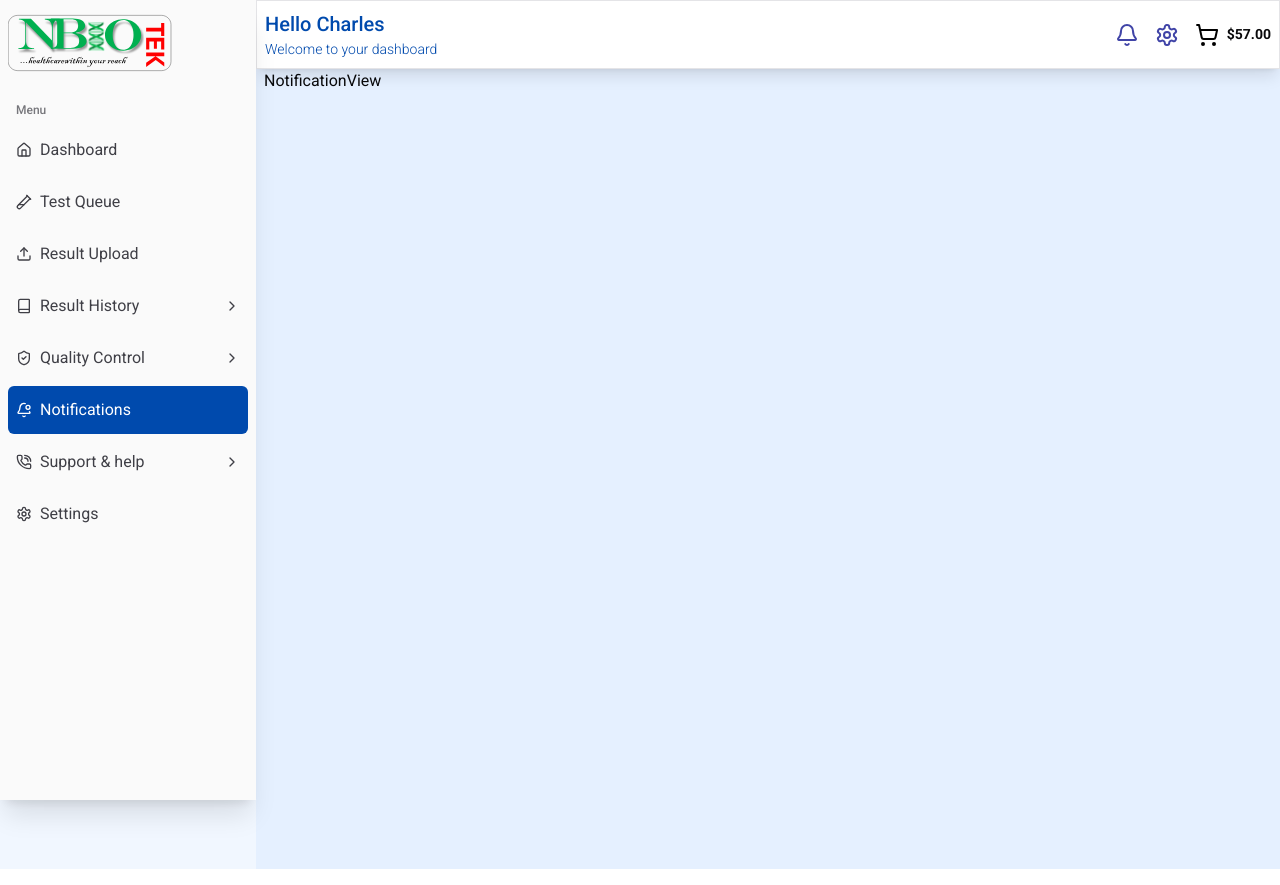
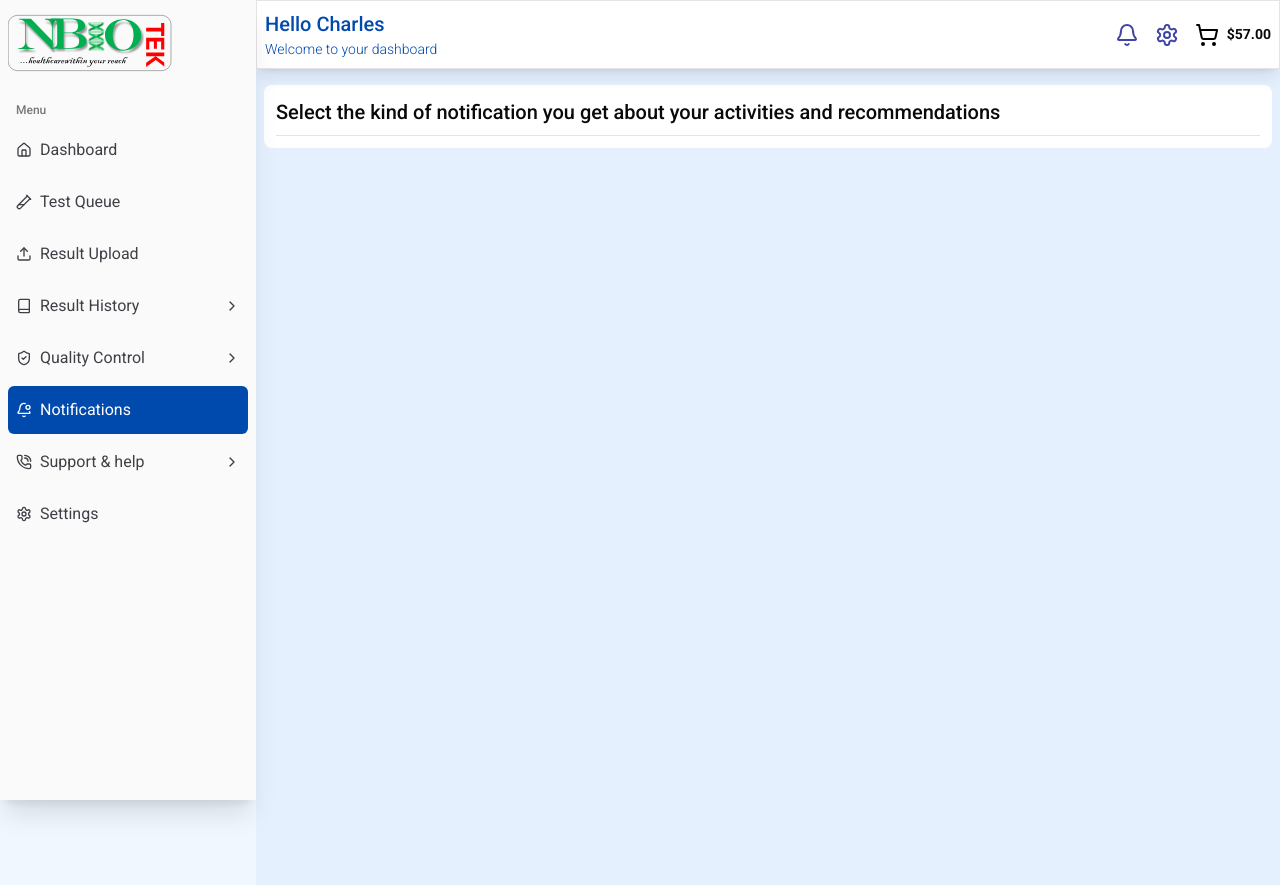
Before and after one commit to Nbiotek/frontend, a Next.js app: page /lab-tech/notification in a window 1280 px wide. Built offline with nearby package versions, Linux system fonts and the light colour scheme.

Commit message:
toggle component

```diff
--- a/package.json
+++ b/package.json
@@ -29,6 +29,7 @@
     "@radix-ui/react-select": "^2.1.5",
     "@radix-ui/react-separator": "^1.1.1",
     "@radix-ui/react-slot": "^1.1.1",
+    "@radix-ui/react-switch": "^1.1.2",
     "@radix-ui/react-tooltip": "^1.1.7",
     "@tanstack/react-query": "^5.64.2",
     "@tanstack/react-query-devtools": "^5.64.2",
--- a/src/app/(modules)/lab-tech/notification/NotificationView.tsx
+++ b/src/app/(modules)/lab-tech/notification/NotificationView.tsx
@@ -1,7 +1,18 @@
+import { SubTitle } from '@/atoms/typographys';
+import { Switch } from '@/components/ui/switch';
 import React from 'react';
 
 const NotificationView = () => {
-  return <div>NotificationView</div>;
+  return (
+    <div className="w-full rounded-lg bg-white p-3">
+      <div className="border-b pb-2">
+        <SubTitle
+          className=""
+          text="Select the kind of notification you get about your activities and recommendations"
+        />
+      </div>
+    </div>
+  );
 };
 
 export default NotificationView;
--- a/src/app/(modules)/lab-tech/notification/page.tsx
+++ b/src/app/(modules)/lab-tech/notification/page.tsx
@@ -1,4 +1,10 @@
 import NotificationView from './NotificationView';
+import { type Metadata } from 'next';
+import ROUTES from '@/constants/routes';
+
+const { title, description } = ROUTES.LAB_TECH_NOTIFICATION;
+
+export const metadat: Metadata = { title, description };
 
 const NotificationPage = () => {
   return <NotificationView />;
--- a/src/app/(modules)/layout.tsx
+++ b/src/app/(modules)/layout.tsx
@@ -7,7 +7,7 @@
     <SidebarProvider>
       <div className="flex min-h-screen w-full bg-blue-50/10">
         <AppSidebar />
-        <main className="w-full bg-blue-50/10">
+        <main className="flex w-full flex-col space-y-4 bg-blue-50/10">
           <MenuHeader />
           <section className="h-screen w-full overflow-y-scroll px-2">{children}</section>
         </main>
--- /dev/null
+++ b/src/components/ui/switch.tsx
@@ -0,0 +1,29 @@
+'use client';
+
+import * as React from 'react';
+import * as SwitchPrimitives from '@radix-ui/react-switch';
+
+import { cn } from '@/lib/utils';
+
+const Switch = React.forwardRef<
+  React.ElementRef<typeof SwitchPrimitives.Root>,
+  React.ComponentPropsWithoutRef<typeof SwitchPrimitives.Root>
+>(({ className, ...props }, ref) => (
+  <SwitchPrimitives.Root
+    className={cn(
+      'peer inline-flex h-5 w-9 shrink-0 cursor-pointer items-center rounded-full border-2 border-transparent shadow-sm transition-colors focus-visible:outline-none focus-visible:ring-2 focus-visible:ring-ring focus-visible:ring-offset-2 focus-visible:ring-offset-background disabled:cursor-not-allowed disabled:opacity-50 data-[state=checked]:bg-blue-400 data-[state=unchecked]:bg-input',
+      className
+    )}
+    {...props}
+    ref={ref}
+  >
+    <SwitchPrimitives.Thumb
+      className={cn(
+        'pointer-events-none block h-4 w-4 rounded-full bg-background shadow-lg ring-0 transition-transform data-[state=checked]:translate-x-4 data-[state=unchecked]:translate-x-0'
+      )}
+    />
+  </SwitchPrimitives.Root>
+));
+Switch.displayName = SwitchPrimitives.Root.displayName;
+
+export { Switch };
```
Also changed, not shown: src/atoms/fields/InputSwitch.tsx (added), 1 other file (tests, documents, lock files or other folders).
